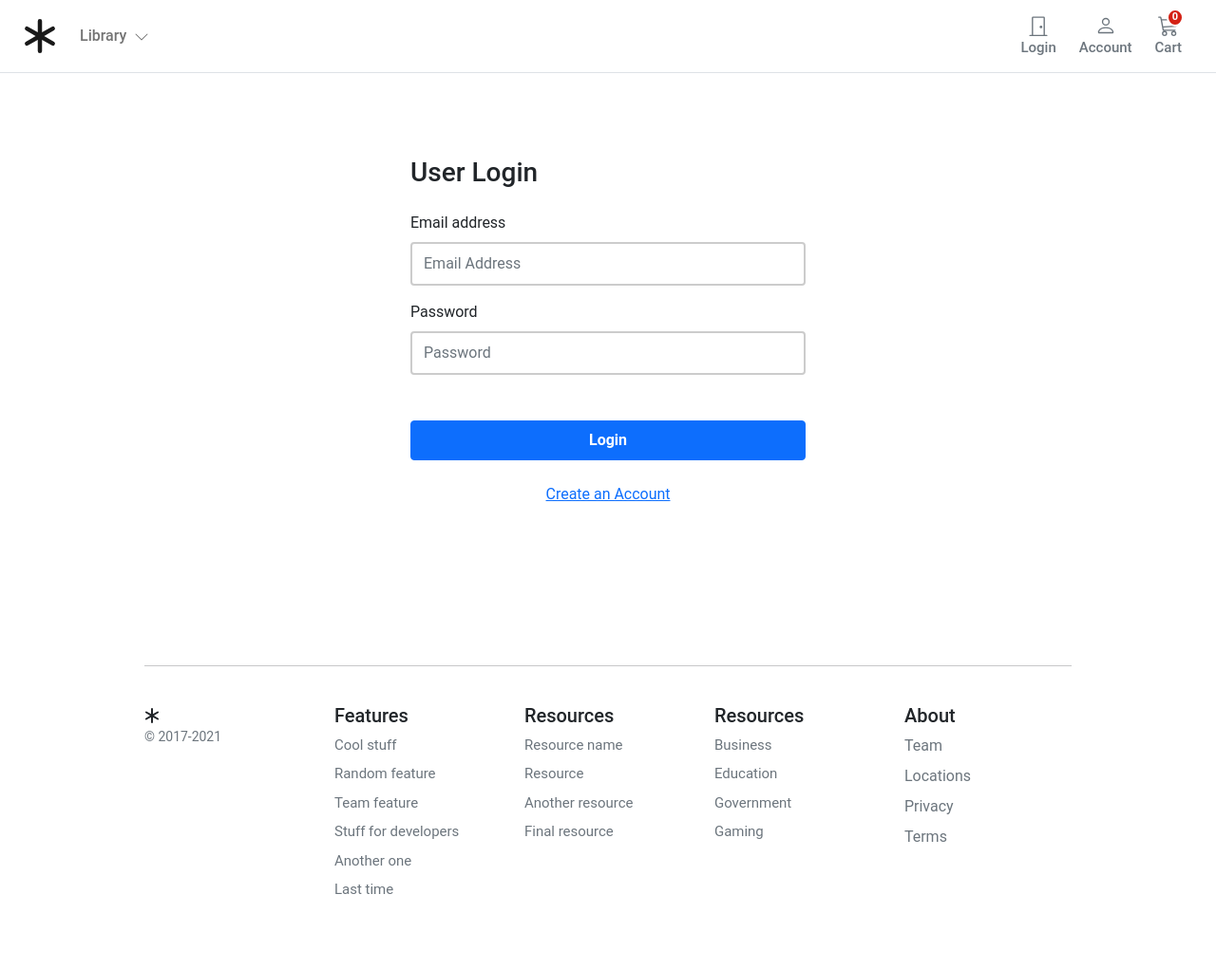
After one commit to trigg8/Ecommerce, a Django app: page /account/login/ in a window 1280 px wide. The commit adds this page. Shown: the whole page at 95% size. Run offline with Django 4.2, Linux system fonts and the light colour scheme; data comes from the database, SQL or seed files in the repository; both versions use the stored data as it was after the commit; some libraries are stand-ins or nearby versions.

Commit message:
added login and logout feature

```diff
--- a/account/forms.py
+++ b/account/forms.py
@@ -1,6 +1,11 @@
 from django import forms
 from .models import UserBase
+from django.contrib.auth.forms import AuthenticationForm
 
+
+class UserLoginForm(AuthenticationForm):
+    username = forms.CharField(widget=forms.TextInput(attrs={'class': 'form-control mb-3', 'placeholder': 'Email Address', 'id': 'login-username'}))
+    password = forms.CharField(widget=forms.PasswordInput(attrs={'class': 'form-control', 'placeholder': 'Password', 'id': 'login-pwd'}))
 
 class RegistrationForm(forms.ModelForm):
     user_name = forms.CharField(label='Enter Username', min_length=4, max_length=50, help_text='Required')
--- a/account/urls.py
+++ b/account/urls.py
@@ -1,9 +1,14 @@
+from django.contrib.auth import views as auth_views
 from django.urls import path
 from . import views
+
+from .forms import UserLoginForm
 
 app_name = 'account'
 
 urlpatterns = [
+    path('login/', auth_views.LoginView.as_view(template_name='account/registration/login.html', form_class=UserLoginForm), name='login'),
+    path('logout/', auth_views.LogoutView.as_view(next_page='/account/login/'), name='logout'),
     path('register/', views.account_register, name='register'),
     path('activate/<slug:uidb64>/<slug:token>/', views.account_activate, name='activate'),
     # User dashboard
--- /dev/null
+++ b/templates/account/registration/login.html
@@ -0,0 +1,69 @@
+{% extends "../../store/base.html" %}
+{% block title %}
+    Login
+{% endblock %}
+
+{% block content %}
+
+<style>
+    .account-form input {
+        border: 2px solid #ccc;
+        height: calc(2em + .75rem + 2px);
+    }
+
+    .account-form input:focus {
+        border-color: #1497ff;
+        box-shadow: none;
+    }
+</style>
+
+<div class="container-fluid">
+    <div class="row no-gutter">
+        <div class="col-md-12">
+            <div class="login d-flex align-items-center py-5">
+                <div class="container">
+                    <div class="row">
+                        <div class="col-12 col-lg-6  mx-auto">
+                            <form action="{% url 'account:login' %}" class="account-form p-4" method='post'>
+
+                                {% csrf_token %}
+                                <h3 class="mb-4">
+                                    User Login
+                                </h3>
+
+                                {% if form.errors %}
+                                <div class="alert alert-primary" role="alert">
+                                    Error: Username or Password not correct!
+                                </div>
+                                {% endif %}
+
+                                <label class="form-label">
+                                    {{ form.username.label }}
+                                </label>
+                                {{ form.username }}
+                                <label class="form-label">
+                                    {{ form.password.label }}
+                                </label>
+                                {{ form.password }}
+                                <div class="d-grid gap-2">
+                                    <input type="hidden" name='next' value="{{ next }}">
+                                    <button class="btn btn-primary py-2 mb-4 mt-5 fw-bold" type="submit" value="Login">
+                                        Login
+                                    </button>
+                                </div>
+                                <p class="text-center pb-3">
+                                    <a href="{% url 'account
+                                    _register' %}">
+                                        Create an Account
+                                    </a>
+                                </p>
+                            </form>
+                        </div>
+                    </div>
+                </div>
+            </div>
+        </div>
+    </div>
+</div>
+
+{% endblock %}
--- a/templates/store/base.html
+++ b/templates/store/base.html
@@ -73,7 +73,7 @@
                         </button>
 
                         {% if user.is_authenticated %}
-                        <a type="button" role="button" href="#"
+                        <a type="button" role="button" href="{% url 'account:logout' %}"
                             class="btn btn-outline-secondary border-0 cart-btn">
                             <div>
                                 <svg xmlns="http://www.w3.org/2000/svg" width="22" height="22" fill="currentColor"
@@ -86,7 +86,7 @@
                             <span class="fs15 fw500">Logout</span>
                         </a>
                         {% else %}
-                        <a type="button" role="button" href="#"
+                        <a type="button" role="button" href="{% url 'account:login' %}"
                             class="btn btn-outline-secondary border-0 cart-btn">
                             <div>
                                 <svg xmlns="http://www.w3.org/2000/svg" width="22" height="22" fill="currentColor"
```
Also changed, not shown: db.sqlite3.
